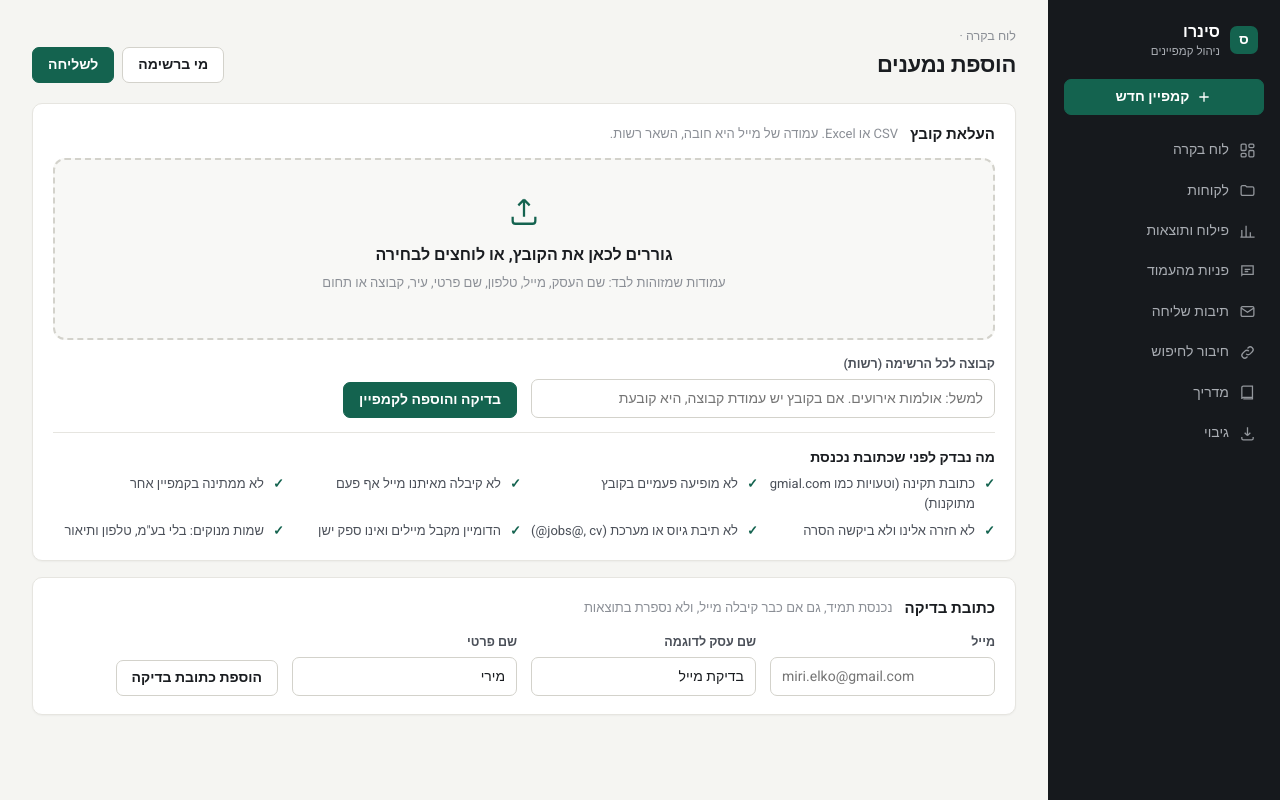
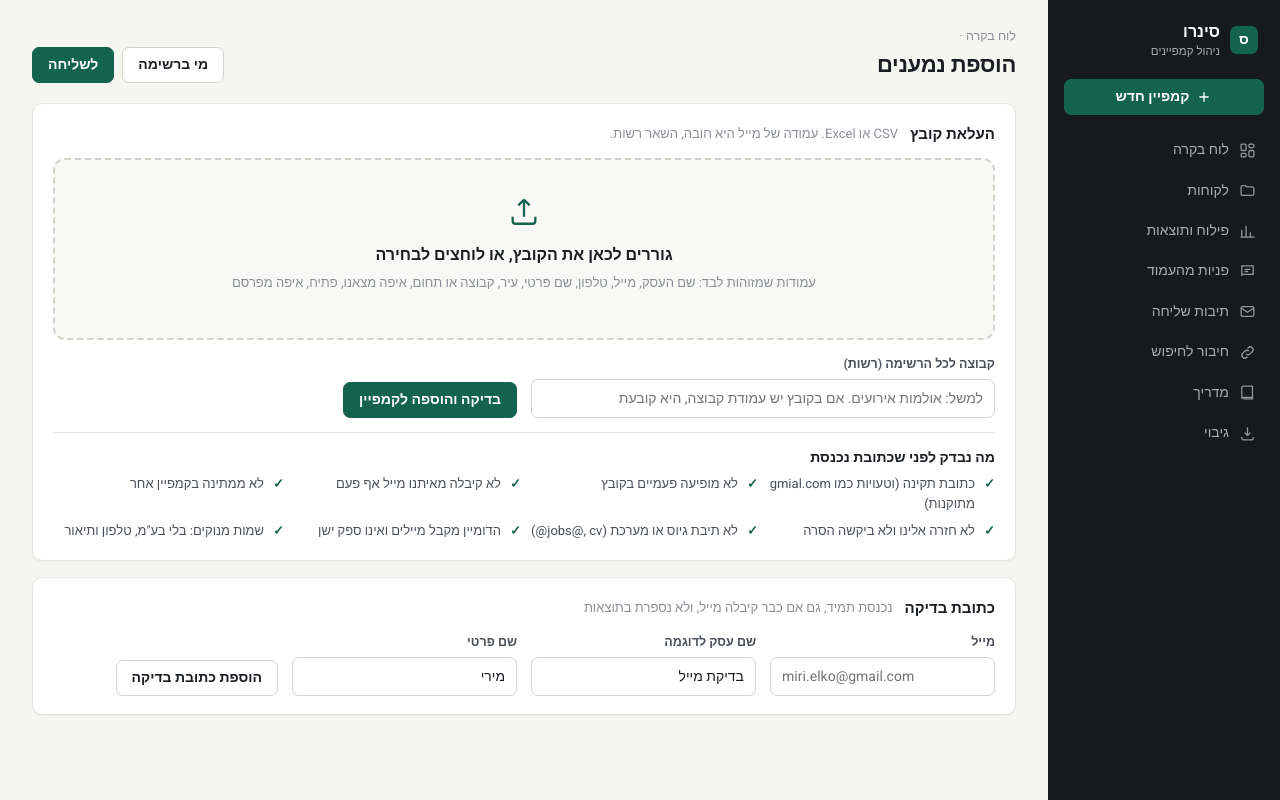
Before and after one commit to sy-nero/-_-, a Flask app: template webapp/templates/add_recipients.html in a window 1280 px wide. Run offline with Flask 3, Linux system fonts and the light colour scheme; the template is opened without the code that fills it, so the values that code supplies are empty.

Commit message:
עמוד הוספת נמענים: להזכיר שגם העמודות פתיח, איפה מצאנו ואיפה מפרסם מזוהות
Co-Authored-By: Claude Opus 5.5 <noreply@anthropic.com>
Claude-Session: https://claude.ai/code/session_01Gd8wGWaCoSb6ZExiDvqztF

```diff
--- a/webapp/templates/add_recipients.html
+++ b/webapp/templates/add_recipients.html
@@ -48,7 +48,7 @@
     <label class="drop" id="drop">
       <svg viewBox="0 0 24 24" fill="none" stroke="currentColor" stroke-width="1.6"><path d="M12 16V4m0 0-4 4m4-4 4 4M4 16v3a2 2 0 0 0 2 2h12a2 2 0 0 0 2-2v-3"/></svg>
       <b>גוררים לכאן את הקובץ, או לוחצים לבחירה</b>
-      <span class="muted">עמודות שמזוהות לבד: שם העסק, מייל, טלפון, שם פרטי, עיר, קבוצה או תחום</span>
+      <span class="muted">עמודות שמזוהות לבד: שם העסק, מייל, טלפון, שם פרטי, עיר, קבוצה או תחום, איפה מצאנו, פתיח, איפה מפרסם</span>
       <div class="file" id="fname"></div>
       <input type="file" name="contacts" id="file" accept=".csv,.xlsx,.txt" hidden required>
     </label>
```
